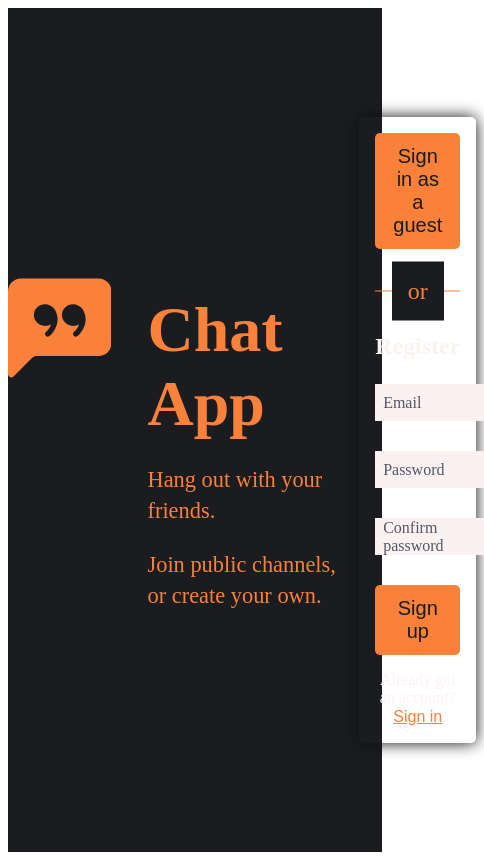
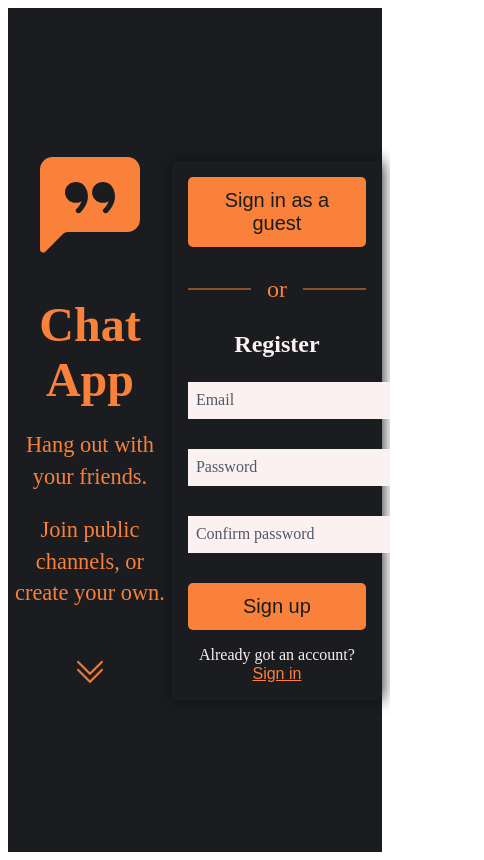
Before and after one commit to SinaBYR/chat-app-react, a React (Create React App) app: page / in a window 390 px wide. Shown: the whole page, 484 px wide, since content can reach past the window. Built offline with nearby package versions, Linux system fonts and the light colour scheme.

Commit message:
Add MobileOnlyScrollDown animation + Add media queries

```diff
--- a/src/components/Showcase/Landing/Landing.tsx
+++ b/src/components/Showcase/Landing/Landing.tsx
@@ -1,5 +1,5 @@
 import styled, { keyframes } from "styled-components"
-import { BsFillChatRightDotsFill, BsChatLeftQuoteFill } from 'react-icons/bs'
+import { BsFillChatRightDotsFill, BsChatLeftQuoteFill, BsChevronDoubleDown } from 'react-icons/bs'
 
 const vibration = keyframes`
   from {
@@ -16,25 +16,68 @@ const Wrapper = styled.section`
   display: flex;
   color: ${(props) => props.theme.colors.orange};
   animation: ${vibration} 2000ms alternate ease-in-out infinite;
+
+  @media (max-width: 30em) {
+    height: 100vh;
+    flex-direction: column;
+    justify-content: center;
+    animation: unset;
+  }
 `
 
 const ChatLogo = styled(BsChatLeftQuoteFill)`
   width: 180px;
   height: 180px;
+
+  @media (max-width: 30em) {
+    width: 100px;
+    height: 100px;
+    max-width: 100px;
+    margin: 0 auto;
+  }
 `
 
 const TextWrapper = styled.div`
   margin-left: 36px;
+
+  @media (max-width: 30em) {
+    margin-left: 0;
+    text-align: center;
+  }
 `
 
 const Heading = styled.h1`
   font-size: 4rem;
   margin-bottom: 8px;
+
+  @media (max-width: 30em) {
+    font-size: 3rem;
+  }
 `
 
 const Paragraph = styled.p`
   font-size: 1.4rem;
   line-height: 1.4;
+`
+
+const MobileOnlyScrollDownAnimation = keyframes`
+  0% {
+    transform: translateY(-10px);
+  }
+  50% {
+    transform: translateY(0);
+  }
+`
+
+const MobileOnlyScrollDown = styled.div`
+  display: none;
+  @media (max-width: 30em) {
+    display: block;
+    font-size: 2rem;
+    margin-top: 2rem;
+    text-align: center;
+    animation: ${MobileOnlyScrollDownAnimation} 5000ms infinite;
+  }
 `
 
 export function Landing() {
@@ -46,6 +89,9 @@ export function Landing() {
         <Paragraph>Hang out with your friends.</Paragraph>
         <Paragraph>Join public channels, or create your own.</Paragraph>
       </TextWrapper>
+      <MobileOnlyScrollDown>
+        <BsChevronDoubleDown />
+      </MobileOnlyScrollDown>
     </Wrapper>
   )
 }
```
